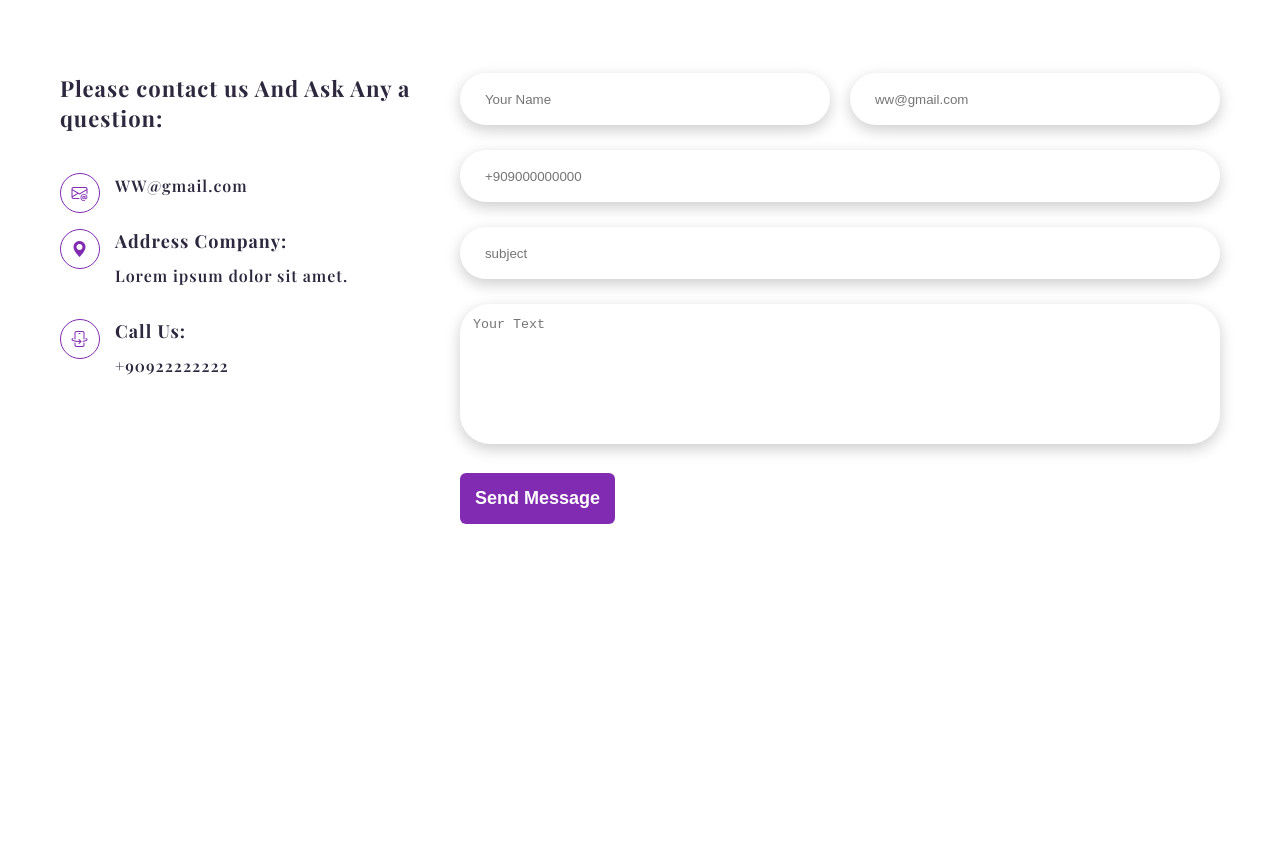
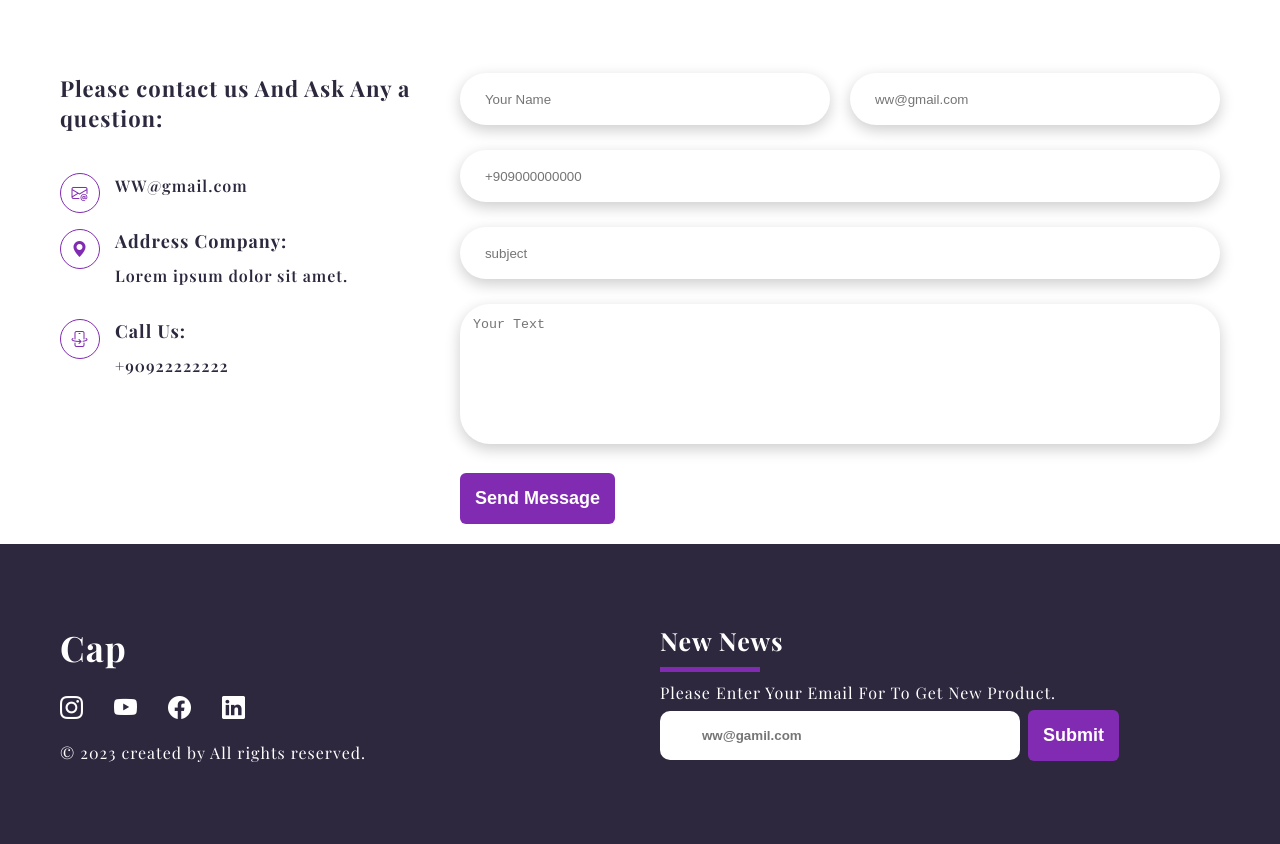
Before and after one commit to kooroosh1363/cap-shop-website-js, a plain HTML site: page index.html in a window 1280 px wide. Shown: the part 2555-3399 px from the top of the page. Before the commit the page ends 3099 px from the top, so only its background shows below. Drawn offline with nearby package versions, Linux system fonts and the light colour scheme; a web font is replaced by a local one.

Commit message:
add footer html and css code

```diff
--- a/assets/css/style.css
+++ b/assets/css/style.css
@@ -257,9 +257,15 @@ img {
     width: 100%;
     z-index: 999;
     padding: 23px;
+    transition: all .5s ease;
 }
 
 
+.navbar .sticky{
+    padding: 10px 25px;
+    box-shadow: var(--main);
+    background-color: var(--cream);
+}
 
 .navbar .container {
     padding: 0 20px;
@@ -751,3 +757,91 @@ img {
 }
 
 /* contact-e */
+
+
+
+
+
+/* footer-s */
+footer{
+    background-color: var(--dark-p);
+    height: 300px;
+}
+
+
+.col-left,
+.col-right{
+    flex: 0 0 50%;
+    max-width: 50%;
+    padding: 80px 20px;
+    /* align-items: center;
+    justify-content: center; */
+}
+
+/* .col-left{
+    padding: 5% 13%;
+} */
+
+.so-media{
+    margin: 20px 0;
+}
+
+.so-media a{
+    color: var(--white);
+    margin-right: 25px;
+    font-size: 23px;
+    text-decoration: none;
+    transition: 0.4s;
+}
+
+.so-media a:hover{
+    color: var(--main);
+}
+
+.text-left{
+    color: var(--white);
+}
+
+
+
+.col-right h1{
+    font-size: 25px;
+    color: var(--white);
+}
+
+.col-right .border{
+    width: 100px;
+    height: 5px;
+    margin: 10px 0;
+    background-color: var(--main);
+}
+
+.col-right  p{
+    color: var(--white);
+    margin-bottom: 7px;
+}
+
+.form-news{
+    display: flex;
+    align-items: center;
+    flex-wrap: wrap;
+}
+
+.text-btn{
+    flex: 1;
+    padding: 17px 42px;
+    background-color: var(--white);
+    border: none;
+    outline: none;
+    font-weight: 700;
+    border-radius: 10px;
+    max-width: 360px;
+}
+
+.form-news .btn-1{
+    margin-left: 8px;
+}
+
+
+
+/* footer-n */
--- a/index.html
+++ b/index.html
@@ -336,7 +336,8 @@
                         <div class="row">
                             <div class="width-full">
                                 <div class="group-form">
-                                    <textarea name="" placeholder="Your Text" class="control-form" id="" cols="30" rows="10"></textarea>
+                                    <textarea name="" placeholder="Your Text" class="control-form" id="" cols="30"
+                                        rows="10"></textarea>
                                 </div>
                             </div>
                         </div>
@@ -352,6 +353,34 @@
     </section>
     <!-- contact-e -->
 
+    <!-- footer-s -->
+    <footer>
+        <div class="container">
+            <div class="row ">
+                <div class="col-left">
+                    <div class="logo"><a href="index.html"><span class="sircle-logo"></span>Cap</a></div>
+                    <div class="so-media">
+                        <a href="#"><i class="bi bi-instagram"></i></a>
+                        <a href="#"><i class="bi bi-youtube"></i></a>
+                        <a href="#"><i class="bi bi-facebook"></i></a>
+                        <a href="#"><i class="bi bi-linkedin"></i></a>
+                    </div>
+                    <p class="text-left">&copy; 2023 created by All rights reserved.</p>
+                </div>
+                <div class="col-right">
+                    <h1>New News</h1>
+                    <div class="border"></div>
+                    <p>Please Enter Your Email For To Get New Product.</p>
+                    <form action="#" class="form-news">
+                        <input type="text" class="text-btn" placeholder="ww@gamil.com">
+                        <input type="submit" class="btn-1" value="submit">
+                    </form>
+                </div>
+            </div>
+        </div>
+    </footer>
+    <!-- footer-e -->
+
 
     <!-- js-link -->
     <script src="./assets/js/main.js"></script>
```
